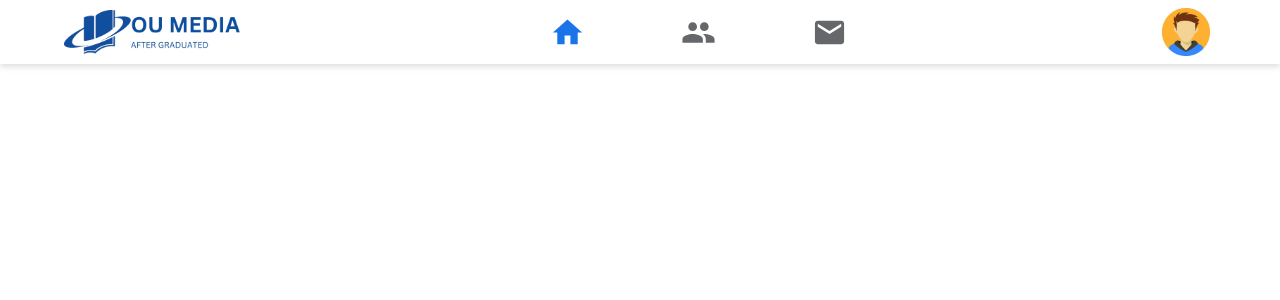
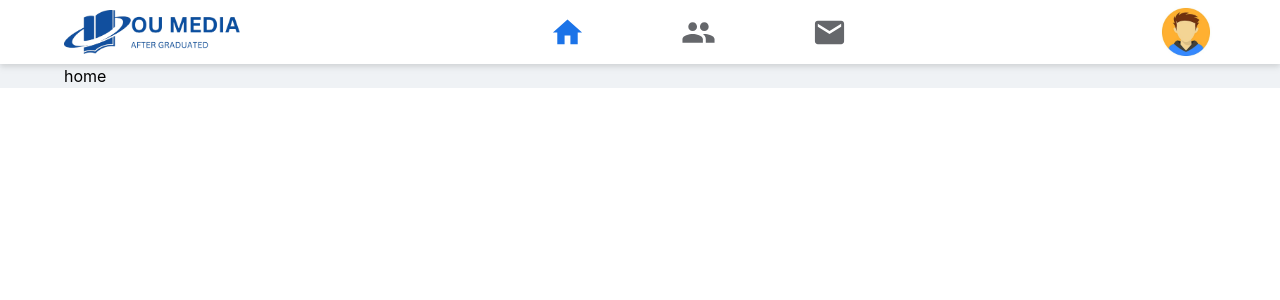
Before and after one commit to workanhnguyen/alumni_social_media, a React (Create React App) app in the folder client/: page /dashboard in a window 1280 px wide. Shown: the top 300 px of the page. Built offline with nearby package versions, Linux system fonts and the light colour scheme.

Commit message:
handle change content

```diff
--- a/client/src/pages/DashBoard.jsx
+++ b/client/src/pages/DashBoard.jsx
@@ -2,12 +2,19 @@ import React from "react";
 
 import { Container } from "@mui/material";
 import { Header } from "../components";
+import { useStateContext } from "../contexts/ContextProvider";
+import { GROUP, HOME, LETTER } from "../constants/Role";
 
 const DashBoard = () => {
+    const { pageContent } = useStateContext();
   return (
     <div className="w-full h-fit bg-gray">
       <Header />
-      <Container></Container>
+      <Container>
+        {pageContent === HOME && (<h1>home</h1>)}
+        {pageContent === GROUP && (<h1>group</h1>)}
+        {pageContent === LETTER && (<h1>letter</h1>)}
+      </Container>
     </div>
   );
 };
```
